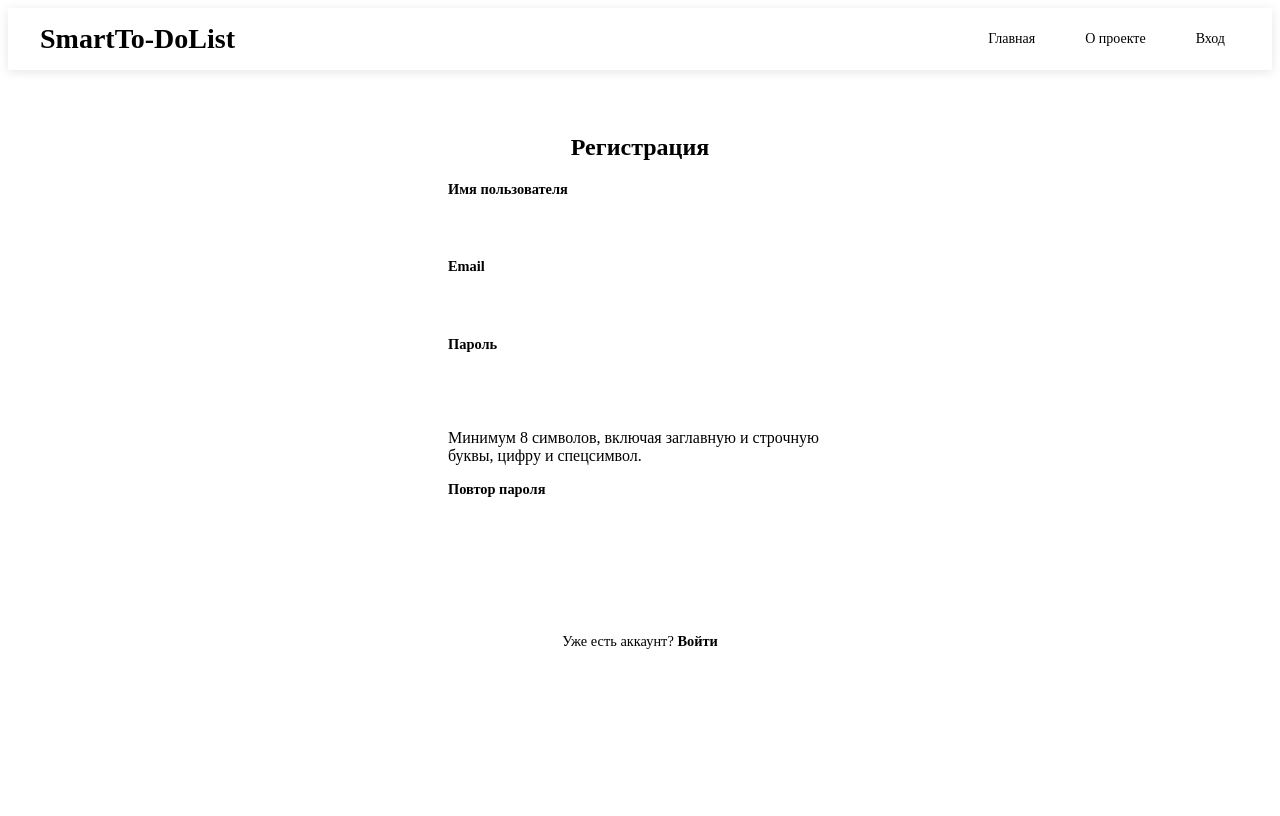
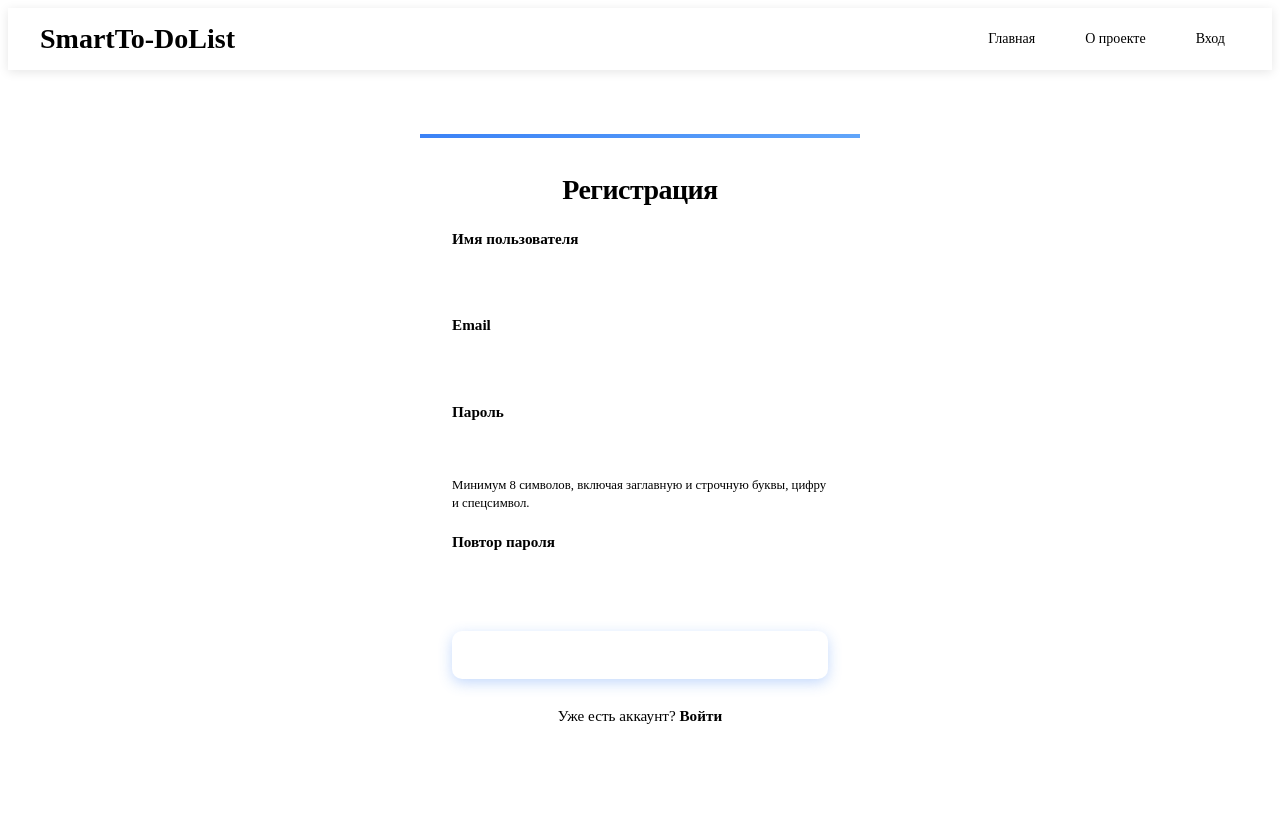
Before and after one commit to fert1z/SmartTo-DoList, a Flask app: page /auth/register in a window 1280 px wide. Before the commit the page ends 649 px from the top, so only its background shows below. Run offline with Flask 3, Linux system fonts and the light colour scheme; some libraries are stand-ins or nearby versions.

Commit message:
Редизайн страниц входа и регистрации

```diff
--- a/app/static/css/login.css
+++ b/app/static/css/login.css
@@ -1,16 +1,38 @@
 /* Auth: вход и регистрация */
+
+@keyframes slideUpFade {
+    from { opacity: 0; transform: translateY(30px); }
+    to { opacity: 1; transform: translateY(0); }
+}
+
 .auth-main {
     max-width: 440px;
-    margin: 2rem auto 3rem;
+    margin: 4rem auto 3rem;
     padding: 0 1.25rem;
+    perspective: 1000px;
 }
 
 .auth-card {
     background: var(--bg-card);
-    border-radius: 16px;
-    padding: 2rem 1.75rem;
-    box-shadow: var(--shadow-soft);
+    backdrop-filter: blur(20px);
+    -webkit-backdrop-filter: blur(20px);
+    border-radius: var(--radius);
+    padding: 2.5rem 2rem;
+    box-shadow: 0 10px 40px rgba(0, 0, 0, 0.1), 0 0 20px var(--accent-glow);
     border: 1px solid var(--border-color);
+    animation: slideUpFade 0.6s cubic-bezier(0.16, 1, 0.3, 1) forwards;
+    position: relative;
+    overflow: hidden;
+}
+
+.auth-card::before {
+    content: '';
+    position: absolute;
+    top: 0;
+    left: 0;
+    right: 0;
+    height: 4px;
+    background: linear-gradient(90deg, #3b82f6 0%, #60a5fa 100%);
 }
 
 .auth-card--wide {
@@ -19,18 +41,21 @@
 
 .auth-title {
     text-align: center;
-    margin: 0 0 1.25rem;
-    font-size: 1.5rem;
-    color: var(--text-link);
+    margin: 0 0 1.5rem;
+    font-size: 1.75rem;
+    font-weight: 700;
+    color: var(--text-main);
     border: none;
     padding: 0;
+    letter-spacing: -0.02em;
 }
 
 .auth-alert {
-    padding: 0.65rem 0.85rem;
+    padding: 0.75rem 1rem;
     border-radius: 8px;
-    margin-bottom: 1rem;
-    font-size: 0.9rem;
+    margin-bottom: 1.25rem;
+    font-size: 0.95rem;
+    animation: slideUpFade 0.3s ease-out forwards;
 }
 
 .auth-alert--error {
@@ -41,59 +66,64 @@
 
 .auth-form label {
     display: block;
-    margin-bottom: 0.35rem;
+    margin-bottom: 0.4rem;
     font-weight: 600;
     color: var(--text-main);
-    font-size: 0.9rem;
+    font-size: 0.95rem;
 }
 
 .auth-form input[type="text"],
 .auth-form input[type="email"],
 .auth-form input[type="password"] {
     width: 100%;
-    padding: 0.65rem 0.85rem;
-    margin-bottom: 1rem;
+    padding: 0.75rem 1rem;
+    margin-bottom: 1.25rem;
     border: 1px solid var(--border-color);
-    border-radius: 8px;
+    border-radius: 10px;
     font-size: 1rem;
     box-sizing: border-box;
     font-family: inherit;
     background: var(--bg-main);
     color: var(--text-main);
+    transition: var(--transition);
 }
 
 .auth-form input:focus {
     outline: none;
     border-color: var(--text-link);
-    box-shadow: 0 0 0 3px var(--accent-glow);
+    box-shadow: 0 0 0 4px var(--accent-glow);
+    background: var(--bg-card);
 }
 
 .auth-submit {
     width: 100%;
-    margin-top: 0.5rem;
-    padding: 0.75rem 1rem;
+    margin-top: 0.75rem;
+    padding: 0.85rem 1rem;
     background: var(--text-link);
     color: white;
     border: none;
-    border-radius: 8px;
+    border-radius: 10px;
     font-weight: 600;
-    font-size: 1rem;
+    font-size: 1.05rem;
     cursor: pointer;
-    transition: filter 0.15s ease, transform 0.1s ease;
+    box-shadow: 0 4px 14px rgba(59, 130, 246, 0.3);
+    transition: transform 0.2s cubic-bezier(0.34, 1.56, 0.64, 1), box-shadow 0.2s ease, filter 0.2s ease;
 }
 
 .auth-submit:hover {
     filter: brightness(1.1);
+    transform: translateY(-2px);
+    box-shadow: 0 6px 20px rgba(59, 130, 246, 0.4);
 }
 
 .auth-submit:active {
-    transform: scale(0.99);
+    transform: scale(0.98);
 }
 
 .auth-footer {
-    margin: 1.25rem 0 0;
+    margin: 1.5rem 0 0;
     text-align: center;
-    font-size: 0.9rem;
+    font-size: 0.95rem;
     color: var(--text-muted);
     line-height: 1.7;
 }
@@ -101,4 +131,18 @@
 .auth-footer a {
     font-weight: 600;
     color: var(--text-link);
+    text-decoration: none;
+    transition: opacity 0.2s;
 }
+
+.auth-footer a:hover {
+    opacity: 0.8;
+    text-decoration: underline;
+}
+
+.field-hint {
+    margin: -0.75rem 0 1.25rem;
+    font-size: 0.8rem;
+    color: var(--text-muted);
+    line-height: 1.4;
+}
```
